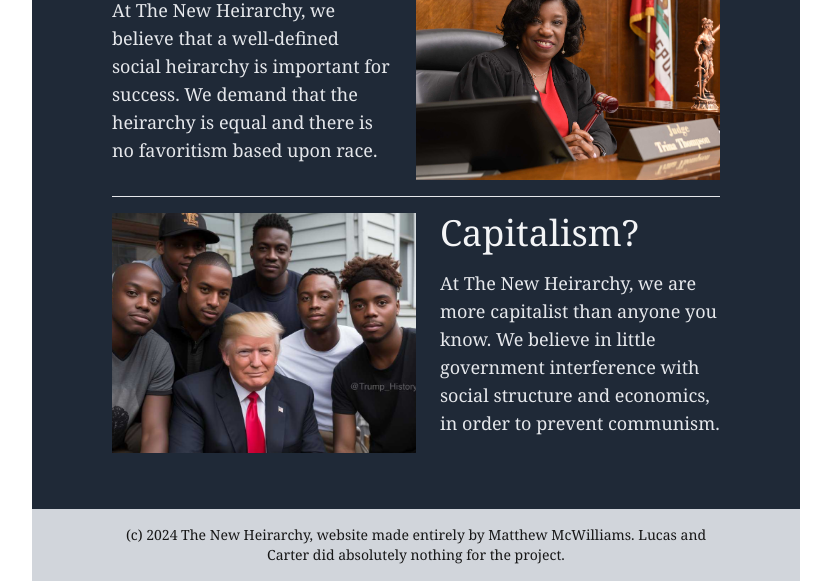
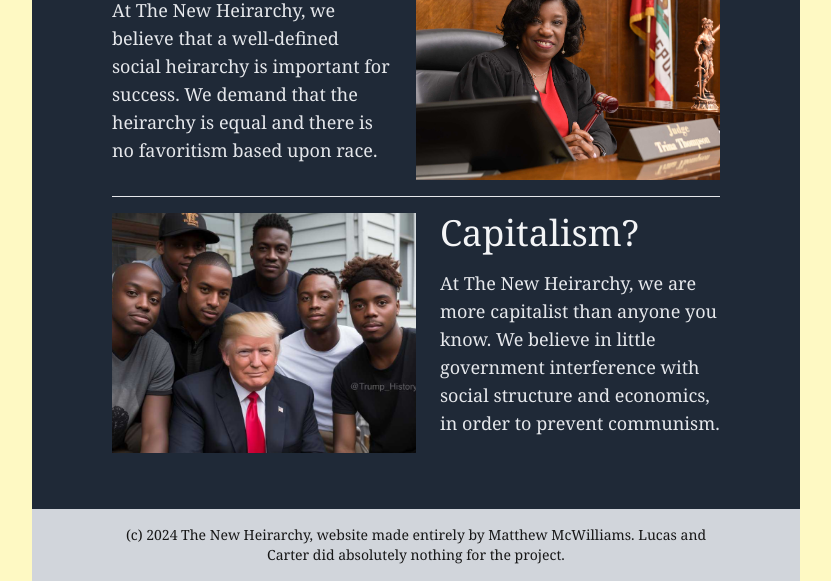
Before and after one commit to potatoBobRocks/potatoBobRocks.github.io, a plain HTML site: page why.html in a window 1280 px wide. Shown: the part 589-1170 px from the top of the page, without its empty margins (224-1055 px from the left). Drawn offline with nearby package versions, Linux system fonts and the light colour scheme.

Commit message:
Update why.html

```diff
--- a/why.html
+++ b/why.html
@@ -6,7 +6,7 @@
         <link rel="stylesheet" href="styles.css">
         <script src="https://cdn.tailwindcss.com"></script>
     </head>
-    <body class=" mx-64 font-serif">
+    <body class="bg-yellow-100 px-64 font-serif">
         <!-- HEADER -->
         <div class="flex flex-row justify-center bg-gray-900 gap-8 p-2 text-neutral-50">
             <a href="index.html"><img src="imgs/SVG_Logo.svg.png" class="w-28"></a>
```
